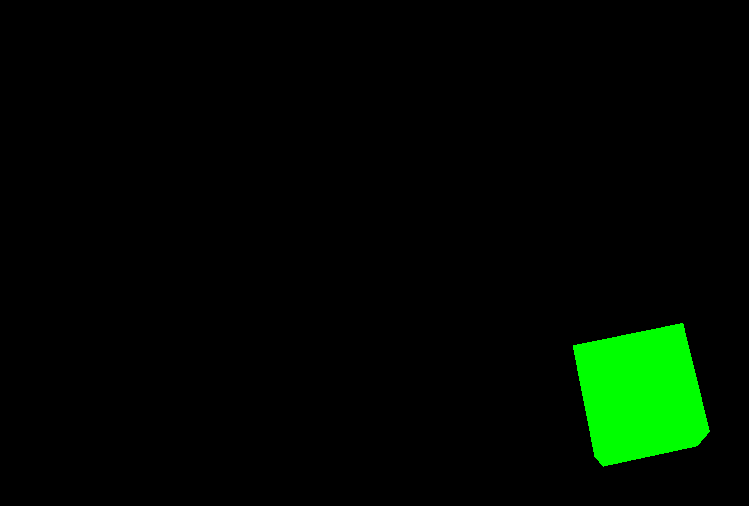
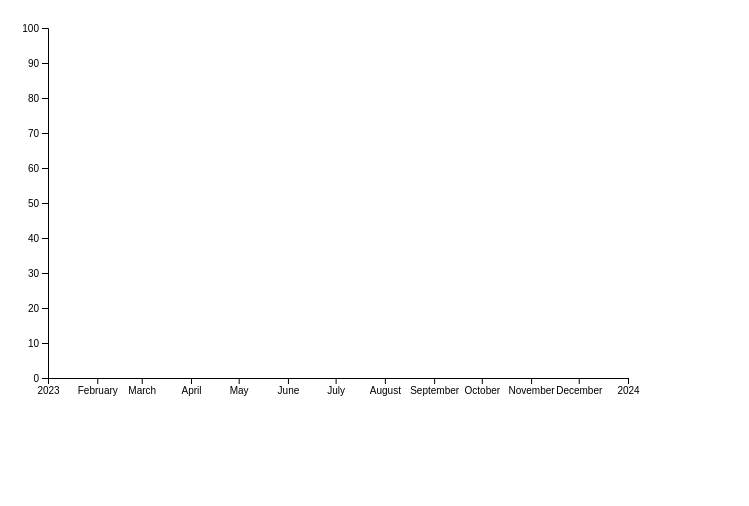
Before and after one commit to Scala40/DV, a website built with Vite: page index.html in a window 1280 px wide. Shown: the whole page, without its empty margins (0-749 px from the left). Built offline with nearby package versions, Linux system fonts and the light colour scheme.

Commit message:
D3 not three

```diff
--- a/index.html
+++ b/index.html
@@ -3,16 +3,12 @@
 
 <head>
     <meta charset="utf-8">
-    <title>My first three.js app</title>
-    <style>
-        body {
-            margin: 0;
-        }
-    </style>
+    <title>D3</title>
+    <script type="module" src="/main.js"></script>
 </head>
 
 <body>
-    <script type="module" src="/main.js"></script>
+    <div id="container"></div>
 </body>
 
 </html>
--- a/main.js
+++ b/main.js
@@ -1,23 +1,37 @@
-import * as THREE from 'three';
+import * as d3 from 'd3'
 
-const scene = new THREE.Scene();
-const camera = new THREE.PerspectiveCamera(75, window.innerWidth / window.innerHeight, 0.1, 1000);
+// Declare the chart dimensions and margins.
+const width = 640;
+const height = 400;
+const marginTop = 20;
+const marginRight = 20;
+const marginBottom = 30;
+const marginLeft = 40;
 
-const renderer = new THREE.WebGLRenderer();
-renderer.setSize(window.innerWidth, window.innerHeight);
-document.body.appendChild(renderer.domElement);
+// Declare the x (horizontal position) scale.
+const x = d3.scaleUtc()
+    .domain([new Date("2023-01-01"), new Date("2024-01-01")])
+    .range([marginLeft, width - marginRight]);
 
-const geometry = new THREE.BoxGeometry(1, 1, 1);
-const material = new THREE.MeshBasicMaterial({ color: 0x00ff00 });
-const cube = new THREE.Mesh(geometry, material);
-scene.add(cube);
+// Declare the y (vertical position) scale.
+const y = d3.scaleLinear()
+    .domain([0, 100])
+    .range([height - marginBottom, marginTop]);
 
-camera.position.z = 5;
+// Create the SVG container.
+const svg = d3.create("svg")
+    .attr("width", width)
+    .attr("height", height);
 
-function animate() {
-    cube.rotation.x += 0.01;
-    cube.rotation.y += 0.01;
-    renderer.render(scene, camera);
-}
+// Add the x-axis.
+svg.append("g")
+    .attr("transform", `translate(0,${height - marginBottom})`)
+    .call(d3.axisBottom(x));
 
-renderer.setAnimationLoop(animate);
+// Add the y-axis.
+svg.append("g")
+    .attr("transform", `translate(${marginLeft},0)`)
+    .call(d3.axisLeft(y));
+
+// Append the SVG element.
+container.append(svg.node());
--- a/package.json
+++ b/package.json
@@ -4,6 +4,7 @@
     "three": "^0.180.0"
   },
   "devDependencies": {
+    "@types/d3": "^7.4.3",
     "@types/three": "^0.180.0",
     "vite": "^7.1.11"
   }
```
Also changed, not shown: 1 other file.
